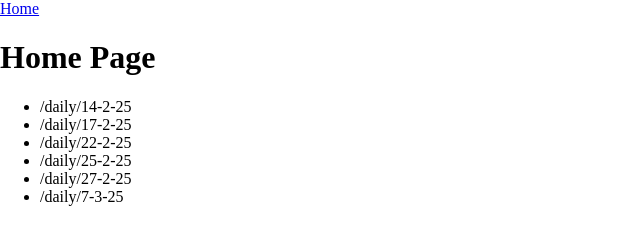
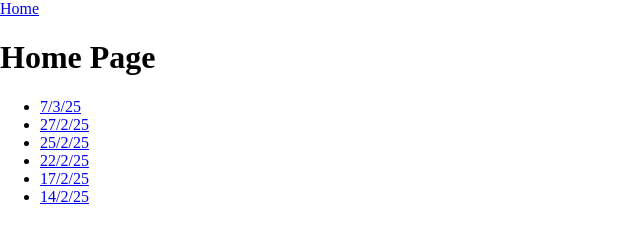
Before and after one commit to BoopEnthusiast/boop.pink, an Astro site: page / in a window 1280 px wide. Shown: the whole page, without its empty margins (0-640 px from the left). Built offline with nearby package versions, Linux system fonts and the light colour scheme; Astro itself is replaced by a stand-in of ours.

Commit message:
List of links to pages

```diff
--- a/src/pages/index.astro
+++ b/src/pages/index.astro
@@ -1,20 +1,36 @@
 ---
+// Get HTML skeleton
 import Layout from '../layouts/Layout.astro';
 
+// Name the page
 const pageTitle = "Home Page";
 
+// Get all files from daily folder
 const dailyPosts = import.meta.glob('./daily/*.{md,mdx}', { eager: true });
 
-for (let post in dailyPosts) {
-	console.log(post);
-}
+// Change the frontmatter so that it can be accessed later on, since none of my files have a frontmatter and I don't want to write one
+const modifiedDailyPosts = Object.fromEntries(
+	// Go through all the entries and replace frontmatter
+	Object.entries(dailyPosts).map(([key, post]: [string, any]) => {
+		// Make their new title by removing all of the fluff
+		const newTitle = key.replace('./daily/', '').replace('.md', '').replace('.mdx', '').replaceAll('-', '/');
 
-//console.log(dailyPosts);
+		// Make the new frontmatter
+		const modifiedFrontmatter = {
+			...post.frontmatter,
+			title: newTitle,
+		};
+
+		// Send the frontmatter back
+		return [key, { ...post, frontmatter: modifiedFrontmatter }];
+	// Reverse the list so that newest ones appear at the top
+	}).reverse()
+);
 ---
 
 <Layout>
 	<h1>{pageTitle}</h1>
 	<ul>
-		{Object.values(dailyPosts).map((page: any) => <li><a href={page.url}></a>{page.url}</li>)}
+		{Object.values(modifiedDailyPosts).map((page: any) => <li><a href={page.url}>{page.frontmatter.title}</a></li>)}
 	</ul>
 </Layout>
```
